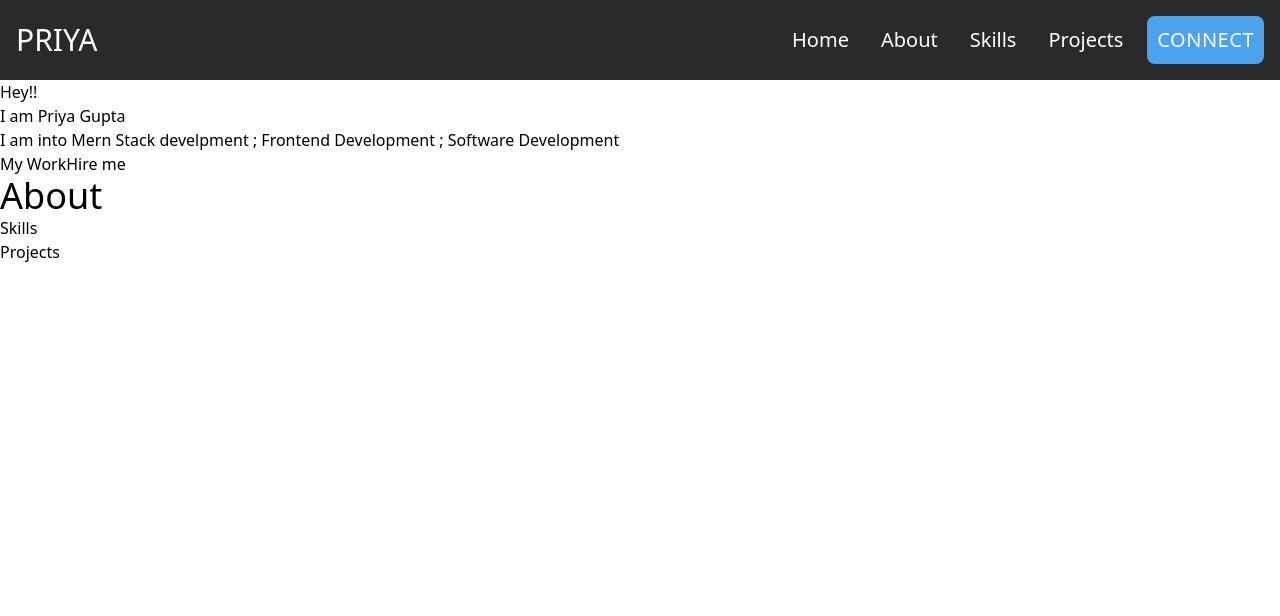
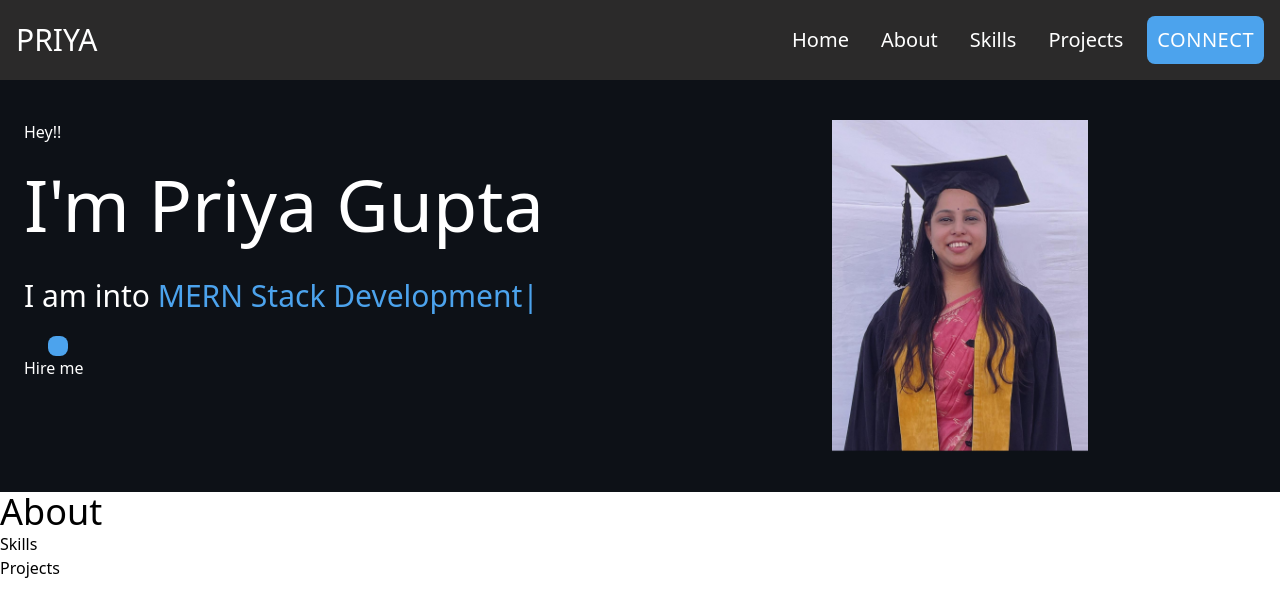
Before and after one commit to priyagupta-js/Codefolio, a React (Vite) app: page / in a window 1280 px wide. Shown: the top 616 px of the page. Built offline with nearby package versions, Linux system fonts and the light colour scheme.

Commit message:
Add Home section

```diff
--- a/package.json
+++ b/package.json
@@ -11,7 +11,8 @@
   },
   "dependencies": {
     "react": "^19.0.0",
-    "react-dom": "^19.0.0"
+    "react-dom": "^19.0.0",
+    "react-type-animation": "^3.2.0"
   },
   "devDependencies": {
     "@eslint/js": "^9.22.0",
--- a/src/components/Button.jsx
+++ b/src/components/Button.jsx
@@ -1,10 +1,10 @@
 import '../../src/index.css';
 
-function Button()
+function Button(props)
 {
     return(
         <div>
-            <button className="btn-primary" type="button">CONNECT</button>
+            <button className="btn-primary" type="button">{props.text}</button>
         </div>
     );
 }
--- a/src/components/Home/Home.css
+++ b/src/components/Home/Home.css
@@ -1,5 +1,32 @@
 
-.home-content
+.home-container{
+    background-color: var(--color-bg) ;
+    color: var(--color-text);
+}
+.home-details
 {
-    @apply flex flex-col items-start
+    @apply flex py-10 pl-6 pr-48 mx-auto max-w-7xl justify-between ;
+    /* py-10 flex flex-col items-start; */
 }
+.portfolio-name{
+    @apply text-7xl tracking-normal font-medium;
+    line-height: 7.5rem;
+}
+
+.home-content .job-roles
+{
+    @apply text-3xl ;
+    line-height: 4rem;
+}
+
+.job-names
+{
+    color: var(--color-accent);
+}
+
+
+
+.profile-img
+{
+    @apply w-64;
+}
--- a/src/components/Home/Home.jsx
+++ b/src/components/Home/Home.jsx
@@ -1,18 +1,57 @@
+import Button from "../Button";
 import "./Home.css";
+import ProfilePic from "../../assets/profile-pic.png";
+import { TypeAnimation } from 'react-type-animation';
 function Home()
 {
     return(
-<div className="Home-container">
+<div className="home-container">
+<div className="home-details">
 <div className="home-content">
-    <h5>Hey!!</h5>
-    <h1>I am Priya Gupta</h1>
-    <h5>I am into <span>Mern Stack develpment ; Frontend Development ; Software Development</span></h5>
+    <h5 className="text-2xl">Hey!!</h5>
+    <h1 className="portfolio-name">I'm Priya Gupta</h1>
+    <h5 className="job-roles">I am into
+    {/* <span>Mern Stack develpment ; Frontend Development ; Software Development</span> */}
+
+    <TypeAnimation
+      sequence={[
+        ' Frontend Development', // Types 'One'
+        1000, // Waits 1s
+        ' MERN Stack Development', // Deletes 'One' and types 'Two'
+        2000, // Waits 2s
+        ' Software Development', // Types 'Three' after deleting 'Two'
+        // () => {
+        //   console.log('Sequence completed');
+        // },
+      ]}
+      className="job-names"
+      wrapper="span"
+      cursor={true}
+      repeat={Infinity}
+    />
+    </h5>
     <div className="btn">
-    <button>My Work</button>
+    <Button />
     <button>Hire me</button>
     </div>
     </div>
+    <div className="home-profilePic">
+        {/* image */}
+        <img className="profile-img"src={ProfilePic} alt="profile-pic" />
+    </div>
+</div>
+
 </div>
     );
 }
 export default Home;
+
+/*
+
+
+const ExampleComponent = () => {
+  return (
+
+  );
+};
+*/
--- a/src/components/Navbar/Navbar.css
+++ b/src/components/Navbar/Navbar.css
@@ -8,7 +8,7 @@
 }
 .nav-left
 {
-    @apply text-3xl;
+    @apply text-3xl cursor-pointer;
 }
 .nav-menuItems
 {
@@ -30,9 +30,9 @@
     @apply hover:underline underline-offset-4 cursor-pointer decoration-blue-500;
 }
 
-.btn-primary
+/* .btn-primary
 {
     @apply ml-6
-}
+} */
 /* hover effect */
 /* responsive */
--- a/src/components/Navbar/Navbar.jsx
+++ b/src/components/Navbar/Navbar.jsx
@@ -14,7 +14,7 @@ function Navbar() {
             <li className="menuItems">Skills</li>
             <li className="menuItems">Projects</li>
           </ul>
-          <Button />
+          <Button text="CONNECT"/>
         </div>
       </div>
     </nav>
@@ -22,3 +22,6 @@ function Navbar() {
 }
 
 export default Navbar;
+
+// navbar styles -> stick on the top.
+//
--- a/src/index.css
+++ b/src/index.css
@@ -25,3 +25,8 @@
 {
     @apply text-4xl ;
 }
+
+.btn-primary
+{
+    @apply ml-6
+}
```
Also changed, not shown: 1 other file (tests, documents, lock files or other folders).
